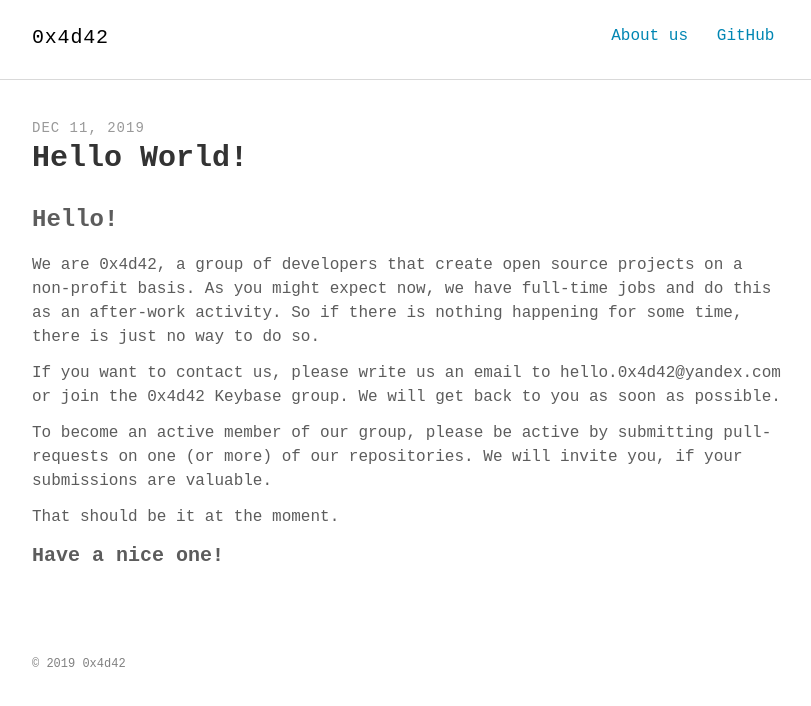
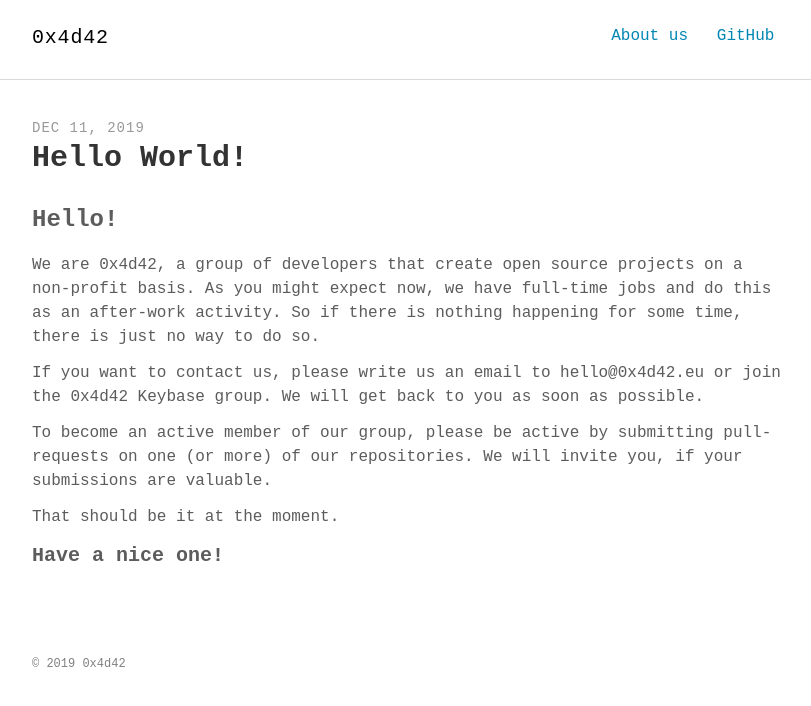
Before and after one commit to 0x4d42/0x4d42.eu, a Jekyll site: the page built from _posts/2019-12-11-hello-world.md, in a window 1280 px wide. Shown: the top 706 px of the page, without its empty margins (232-1043 px from the left). Built offline with Jekyll 4.4.1, drawn with Linux system fonts in a browser that asks for light colours; some web fonts are replaced.

Commit message:
Update email

```diff
--- a/_posts/2019-12-11-hello-world.md
+++ b/_posts/2019-12-11-hello-world.md
@@ -10,7 +10,7 @@
 
 We are 0x4d42, a group of developers that create open source projects on a non-profit basis. As you might expect now, we have full-time jobs and do this as an after-work activity. So if there is nothing happening for some time, there is just no way to do so.
 
-If you want to contact us, please write us an email to hello.0x4d42@yandex.com or join the 0x4d42 Keybase group. We will get back to you as soon as possible.
+If you want to contact us, please write us an email to hello@0x4d42.eu or join the 0x4d42 Keybase group. We will get back to you as soon as possible.
 
 To become an active member of our group, please be active by submitting pull-requests on one (or more) of our repositories. We will invite you, if your submissions are valuable.
 
```
